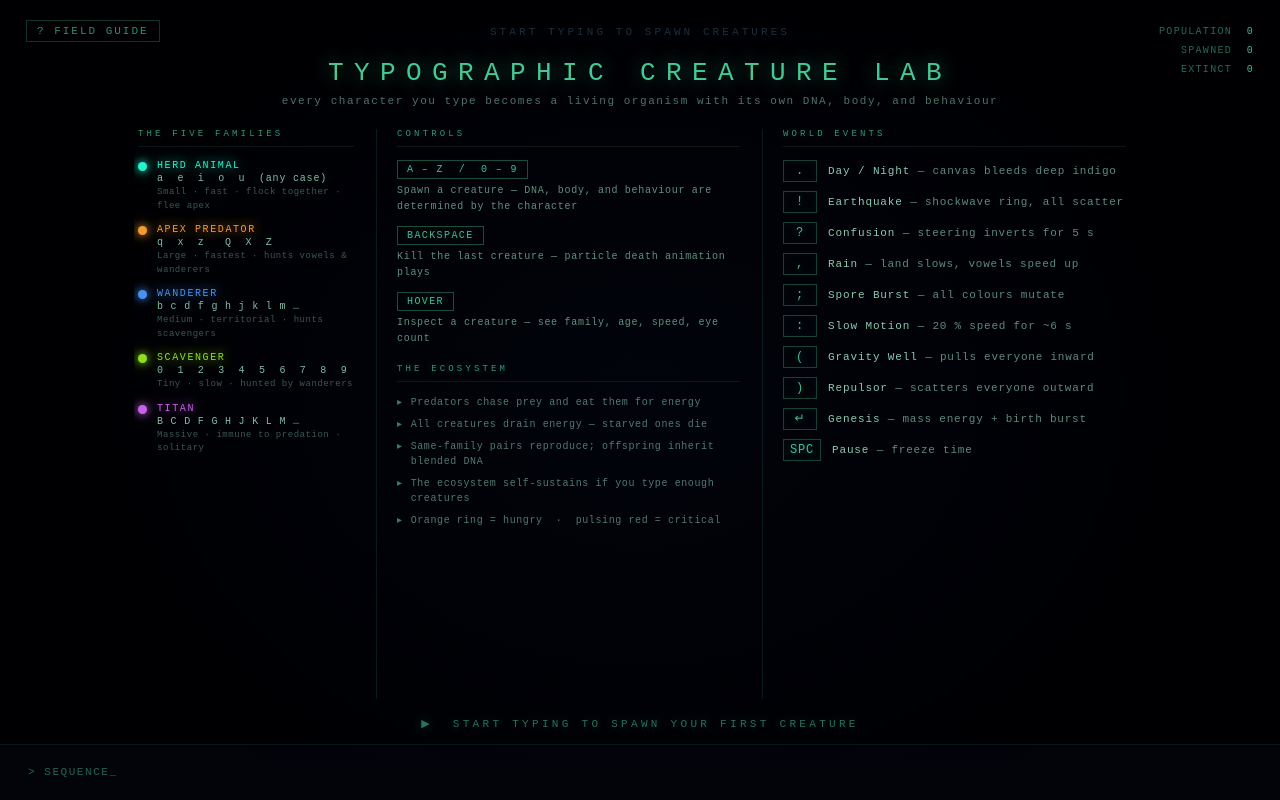
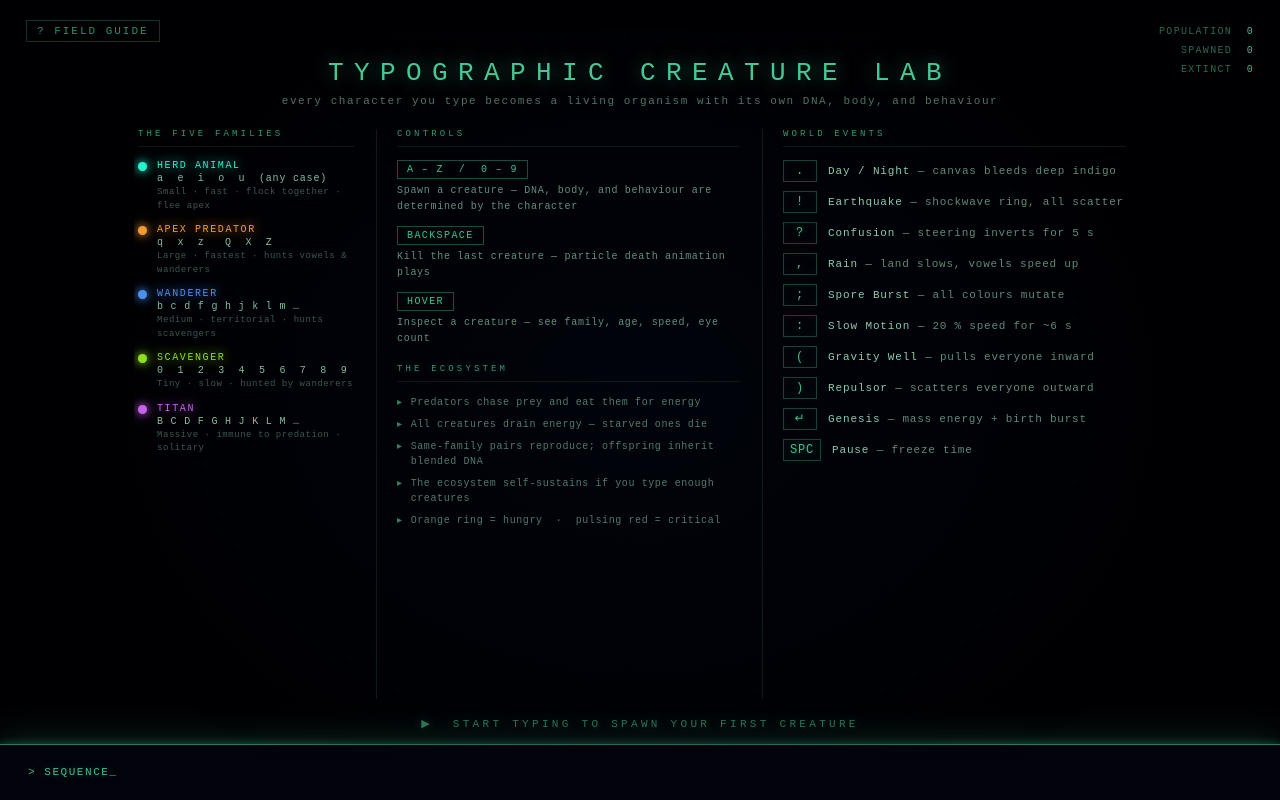
Before and after one commit to Poojan38380/creature-lab, a website built with Vite: page index.html in a window 1280 px wide. Built offline with nearby package versions, Linux system fonts and the light colour scheme.

Commit message:
ready to ship.

```diff
--- a/index.html
+++ b/index.html
@@ -9,7 +9,6 @@
 
 <div id="ui">
   <a id="guide-link" href="/guide.html">? FIELD GUIDE</a>
-  <div id="hint">START TYPING TO SPAWN CREATURES</div>
   <div id="hud">
     <div class="hrow">POPULATION &nbsp;<span id="hpop">0</span></div>
     <div class="hrow">SPAWNED &nbsp;<span id="hspawn">0</span></div>
--- a/src/main.ts
+++ b/src/main.ts
@@ -3,7 +3,7 @@ import './style.css';
 
 import { Creature } from './creature';
 import { updateTrails, drawTrails } from './trails';
-import { hideHint, initHint, rebuildSequence, updateHUD, updateTooltip } from './ui';
+import { rebuildSequence, updateHUD, updateTooltip } from './ui';
 import { setNoise, setSize } from './context';
 import { DNA } from './dna';
 import { SpatialGrid } from './grid';
@@ -26,17 +26,19 @@ const grid = new SpatialGrid(120);
 let spawnIdx     = 0;
 let totalSpawned = 0;
 let totalDead    = 0;
-let hintVisible  = true;
 
 // ── Helpers ──────────────────────────────────────────────────────
 
 const quickGuideEl = document.getElementById('quick-guide');
+const terminalEl   = document.getElementById('terminal');
+
 function setQuickGuide(visible: boolean): void {
   quickGuideEl?.classList.toggle('hidden', !visible);
+  // Pulse the terminal border to draw the user's eye when canvas is empty
+  terminalEl?.classList.toggle('attract', visible);
 }
 
 function spawnChar(char: string): void {
-  if (hintVisible) { hideHint(); hintVisible = false; }
   setQuickGuide(false);
   const c = new Creature(char, spawnIdx++);
   creatures.push(c);
@@ -149,7 +151,8 @@ new p5((sk: p5) => {
     // visualViewport fires when the on-screen keyboard appears/disappears
     window.visualViewport?.addEventListener('resize', syncSize);
 
-    initHint();
+    // Start with terminal attracting attention
+    setQuickGuide(true);
   };
 
   // p5's windowResized fires on orientation change / browser resize
--- a/src/style.css
+++ b/src/style.css
@@ -39,18 +39,6 @@ canvas {
   border-color: rgba(70, 200, 150, 0.60);
 }
 
-/* ── Hint ── */
-#hint {
-  position: absolute;
-  top: 26px;
-  left: 50%;
-  transform: translateX(-50%);
-  color: rgba(140, 210, 255, 0.25);
-  font-size: 11px;
-  letter-spacing: 0.28em;
-  white-space: nowrap;
-  transition: opacity 1.4s ease;
-}
 
 /* ── HUD ── */
 #hud {
@@ -75,14 +63,27 @@ canvas {
   bottom: 0; left: 0; right: 0;
   pointer-events: auto;
   padding: 13px 28px 15px;
-  background: rgba(4, 4, 12, 0.9);
-  border-top: 1px solid rgba(70, 190, 150, 0.1);
+  background: rgba(4, 4, 12, 0.92);
+  border-top: 1px solid rgba(70, 190, 150, 0.12);
   display: flex;
   align-items: center;
   gap: 14px;
   min-height: 56px;
-  /* needed so hidden-input can be positioned absolute within */
-  position: absolute;
+  transition: border-top-color 0.5s, box-shadow 0.5s;
+}
+/* Pulsing glow when canvas is empty — draw eyes to the input */
+#terminal.attract {
+  border-top-color: rgba(70, 200, 150, 0.60);
+  box-shadow: 0 -1px 28px rgba(70, 200, 150, 0.14), 0 -1px 6px rgba(70, 200, 150, 0.20);
+  animation: terminal-breathe 2s ease-in-out infinite;
+}
+#terminal.attract #prompt {
+  color: rgba(70, 200, 150, 0.95);
+  text-shadow: 0 0 10px rgba(70, 200, 150, 0.40);
+}
+@keyframes terminal-breathe {
+  0%, 100% { box-shadow: 0 -1px 18px rgba(70, 200, 150, 0.10), 0 -1px 4px rgba(70, 200, 150, 0.15); }
+  50%       { box-shadow: 0 -1px 38px rgba(70, 200, 150, 0.22), 0 -1px 8px rgba(70, 200, 150, 0.30); }
 }
 
 /* ── Hidden input (keyboard trigger for mobile + desktop) ── */
--- a/src/ui.ts
+++ b/src/ui.ts
@@ -5,7 +5,6 @@ import { DNA } from './dna';
 
 const seqEl   = document.getElementById('seq')!;
 const caretEl = document.getElementById('caret')!;
-const hintEl  = document.getElementById('hint')!;
 const popEl   = document.getElementById('hpop')!;
 const spawnEl = document.getElementById('hspawn')!;
 const deadEl  = document.getElementById('hdead')!;
@@ -13,14 +12,6 @@ const tipEl   = document.getElementById('tooltip')!;
 
 // ── Exported functions ────────────────────────────────────────────
 
-export function hideHint(): void {
-  hintEl.style.opacity = '0';
-}
-
-export function initHint(): void {
-  const isTouch = 'ontouchstart' in window || navigator.maxTouchPoints > 0;
-  hintEl.textContent = isTouch ? 'TAP HERE TO START TYPING' : 'START TYPING TO SPAWN CREATURES';
-}
 
 export function rebuildSequence(typed: ReadonlyArray<{ char: string; dna: DNA }>): void {
   while (seqEl.firstChild) seqEl.removeChild(seqEl.firstChild);
```
